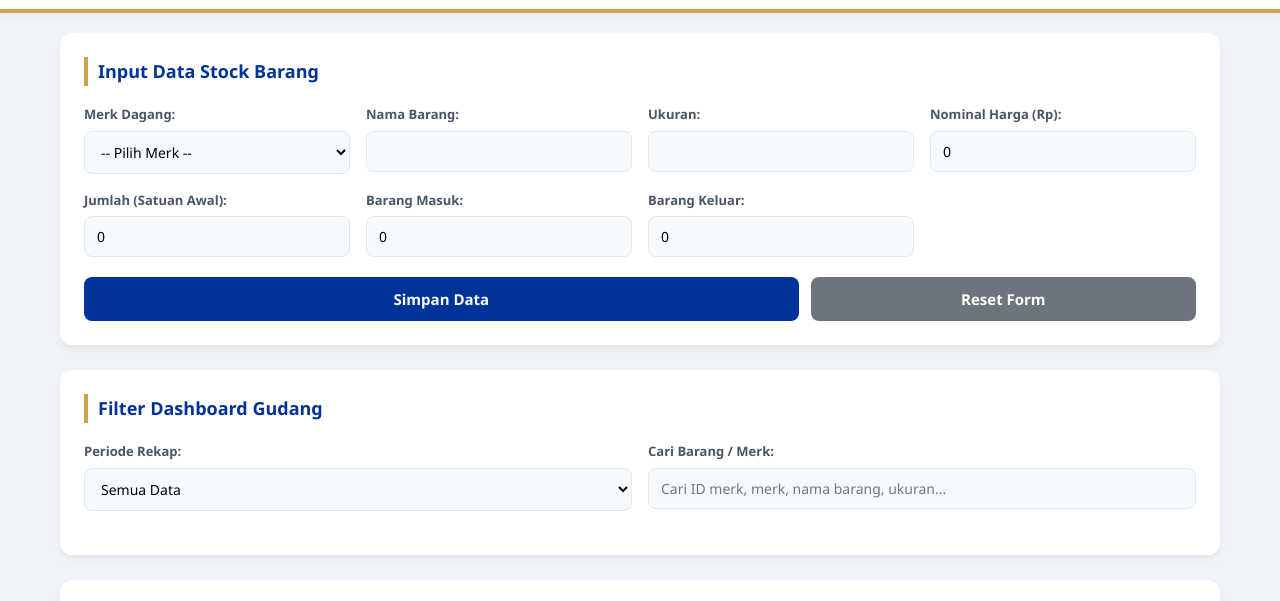
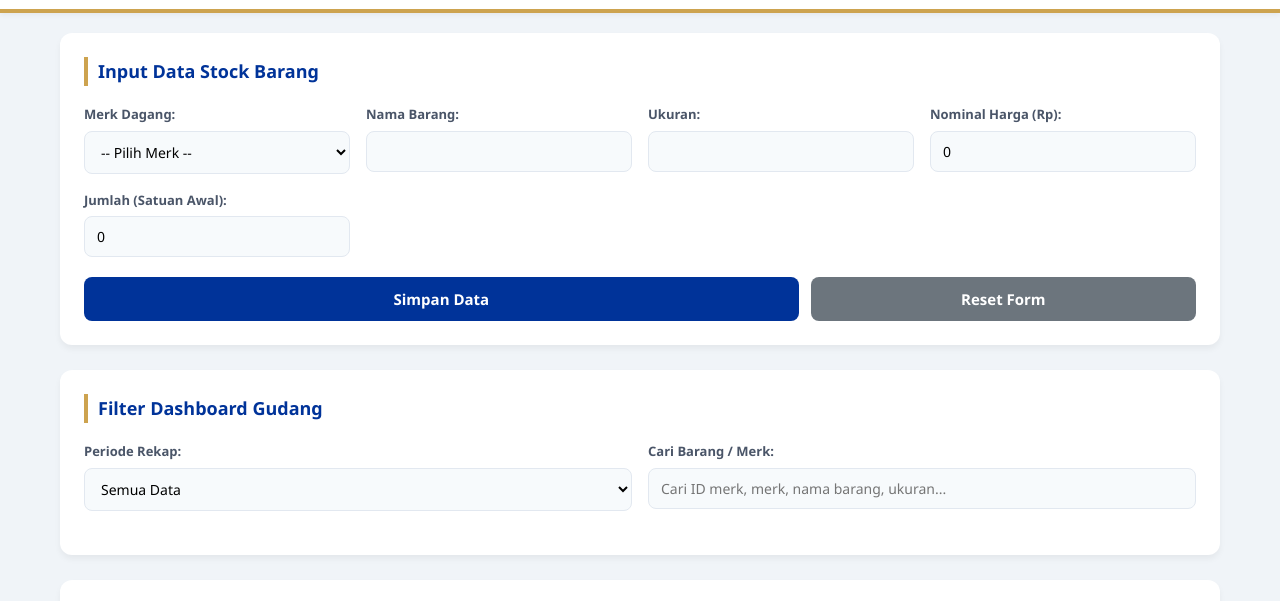
Before and after one commit to Urey1000/Dashboard-gudang, a plain HTML site: page index.html in a window 1280 px wide. Shown: the part 188-789 px from the top of the page. Drawn offline with Linux system fonts and the light colour scheme.

Commit message:
Refactor input fields in index.html form

```diff
--- a/index.html
+++ b/index.html
@@ -43,7 +43,7 @@
                     </div>
                     <div class="form-group">
                         <label>Nama Barang:</label>
-                        <input type="text" id="inputNama" required>
+                        <input type="text" id="inputBarang" required>
                     </div>
                     <div class="form-group">
                         <label>Ukuran:</label>
@@ -55,21 +55,11 @@
                     </div>
                     <div class="form-group">
                         <label>Jumlah (Satuan Awal):</label>
-                        <input type="number" id="inputJumlah" required value="0" min="0">
+                        <input type="number" id="inputAwal" required value="0" min="0">
                     </div>
-                    <div class="form-group">
-                        <label>Barang Masuk:</label>
-                        <input type="number" id="inputMasuk" required value="0" min="0">
-                    </div>
-                    <div class="form-group">
-                        <label>Barang Keluar:</label>
-                        <input type="number" id="inputKeluar" required value="0" min="0">
-                    </div>
-                </div>
-
-                <div class="form-actions">
+                </div> <div class="form-actions">
                     <button type="submit" class="btn-submit">Simpan Data</button>
-                    <button type="button" class="btn-cancel no-print" onclick="resetModeForm()">Reset Form</button>
+                    <button type="reset" class="btn-cancel no-print" onclick="modeEditId = null; document.getElementById('inputAwal').disabled = false; document.getElementById('inputAwal').placeholder = '';">Reset Form</button>
                 </div>
             </form>
         </section>
```
